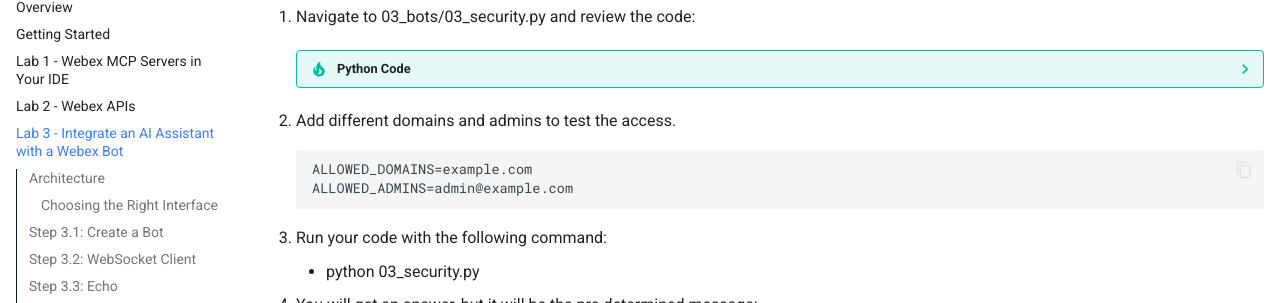
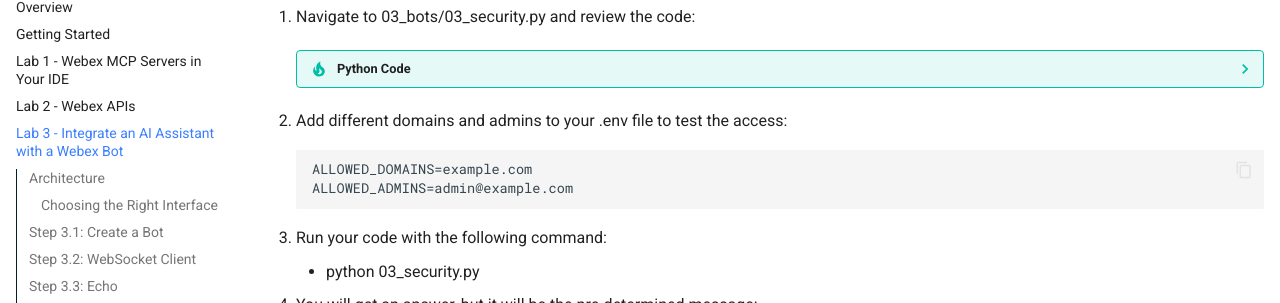
Before and after one commit to WebexCC-SA/LAB-31123, an MkDocs documentation site: the page built from docs/lab3_bot-integration.md, in a window 1280 px wide and 900 px high, scrolled down 5146 px. Shown: the part 149-452 px from the top of the window. Built offline with MkDocs 1.6.1 and Material for MkDocs 9.7.7, drawn with Linux system fonts in a browser that asks for light colours.

Commit message:
Update lab3_bot-integration.md

````diff
--- a/docs/lab3_bot-integration.md
+++ b/docs/lab3_bot-integration.md
@@ -477,7 +477,7 @@
                 log.info("Stopped.")
         ```
 
-1. Add different domains and admins to test the access.
+1. Add different domains and admins to your .env file to test the access:
 
     ```env
     ALLOWED_DOMAINS=example.com
````
